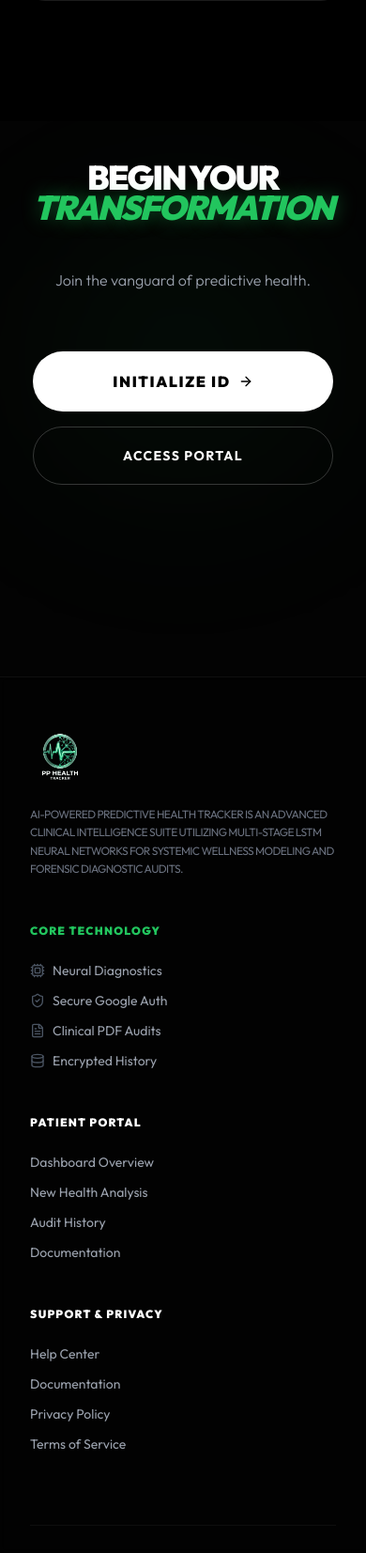
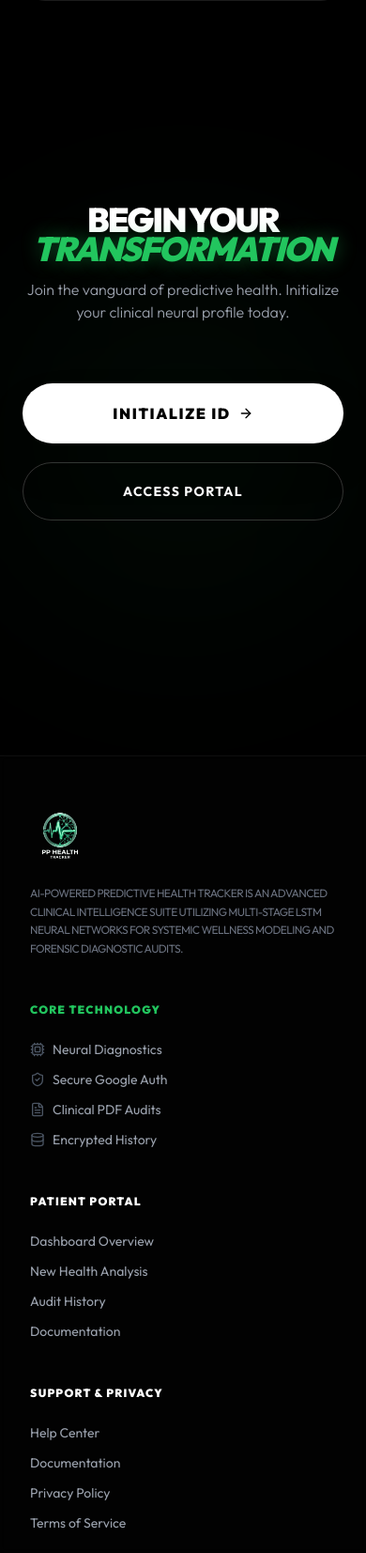
Before and after one commit to Whitedevil2004r27/PP-Health-Tracker, a Flask app: page / in a window 390 px wide. Shown: the part 4847-6500 px from the top of the page at 94% size. Run offline with Flask 3, Linux system fonts and the light colour scheme; some libraries are stand-ins or nearby versions.

Commit message:
UI: Finalized multi-device layout for CTA section with perfect centering and mobile clearance

```diff
--- a/templates/index.html
+++ b/templates/index.html
@@ -206,25 +206,29 @@
     </section>
 
     <!-- Grand CTA -->
-    <section class="min-h-[70vh] flex flex-col items-center justify-center relative overflow-hidden px-6 pb-40 md:pb-24">
+    <section class="min-h-[80vh] w-full flex flex-col items-center justify-center relative overflow-hidden px-6 pt-20 pb-60 md:pb-32 bg-black">
         <div class="absolute inset-0 flex items-center justify-center pointer-events-none z-0">
-            <div class="w-[80vw] h-[80vw] max-w-[800px] max-h-[800px] bg-gradient-to-b from-green-500/10 to-transparent rounded-full blur-[100px]"></div>
+            <div class="w-[100vw] h-[100vw] max-w-[1000px] max-h-[1000px] bg-green-500/10 rounded-full blur-[120px] opacity-50"></div>
         </div>
 
-        <div class="relative z-10 text-center max-w-4xl space-y-12">
-            <h2 class="text-4xl sm:text-5xl md:text-8xl font-black uppercase tracking-tighter leading-[0.9]">
-                Begin Your <br/> <span class="text-neon italic">Transformation</span>
-            </h2>
-            <p class="text-gray-400 text-base md:text-2xl font-light">Join the vanguard of predictive health.</p>
+        <div class="relative z-10 text-center w-full max-w-5xl mx-auto space-y-12 md:space-y-16">
+            <div class="space-y-4">
+                <h2 class="text-4xl sm:text-6xl md:text-8xl lg:text-9xl font-black uppercase tracking-tighter leading-[0.85] text-white">
+                    Begin Your <br/> <span class="text-neon italic">Transformation</span>
+                </h2>
+                <p class="text-gray-400 text-base sm:text-lg md:text-2xl font-light max-w-2xl mx-auto">
+                    Join the vanguard of predictive health. Initialize your clinical neural profile today.
+                </p>
+            </div>
 
-            <div class="flex flex-col sm:flex-row items-center justify-center gap-4 md:gap-6 pt-4">
-                <a href="{{ url_for('register') }}" class="group relative px-10 py-5 bg-white text-black font-black uppercase tracking-widest rounded-full overflow-hidden w-full sm:w-auto hover:scale-105 transition-transform duration-300">
+            <div class="flex flex-col sm:flex-row items-center justify-center gap-5 sm:gap-6 pt-4">
+                <a href="{{ url_for('register') }}" class="group relative px-10 py-5 bg-white text-black font-black uppercase tracking-widest rounded-full overflow-hidden w-full sm:w-auto hover:scale-105 transition-transform duration-300 shadow-2xl">
                     <div class="absolute inset-0 bg-green-400 translate-y-[100%] group-hover:translate-y-0 transition-transform duration-300 ease-out z-0"></div>
                     <span class="relative z-10 flex items-center justify-center gap-2">
                         Initialize ID <i data-lucide="arrow-right" class="w-4 h-4 group-hover:translate-x-1 transition-transform"></i>
                     </span>
                 </a>
-                <a href="{{ url_for('login') }}" class="px-10 py-5 rounded-full border border-white/20 text-white font-bold uppercase tracking-widest hover:bg-white/10 transition-colors w-full sm:w-auto text-sm">
+                <a href="{{ url_for('login') }}" class="px-10 py-5 rounded-full border border-white/20 text-white font-bold uppercase tracking-widest hover:bg-white/10 transition-colors w-full sm:w-auto text-sm backdrop-blur-sm">
                     Access Portal
                 </a>
             </div>
```
